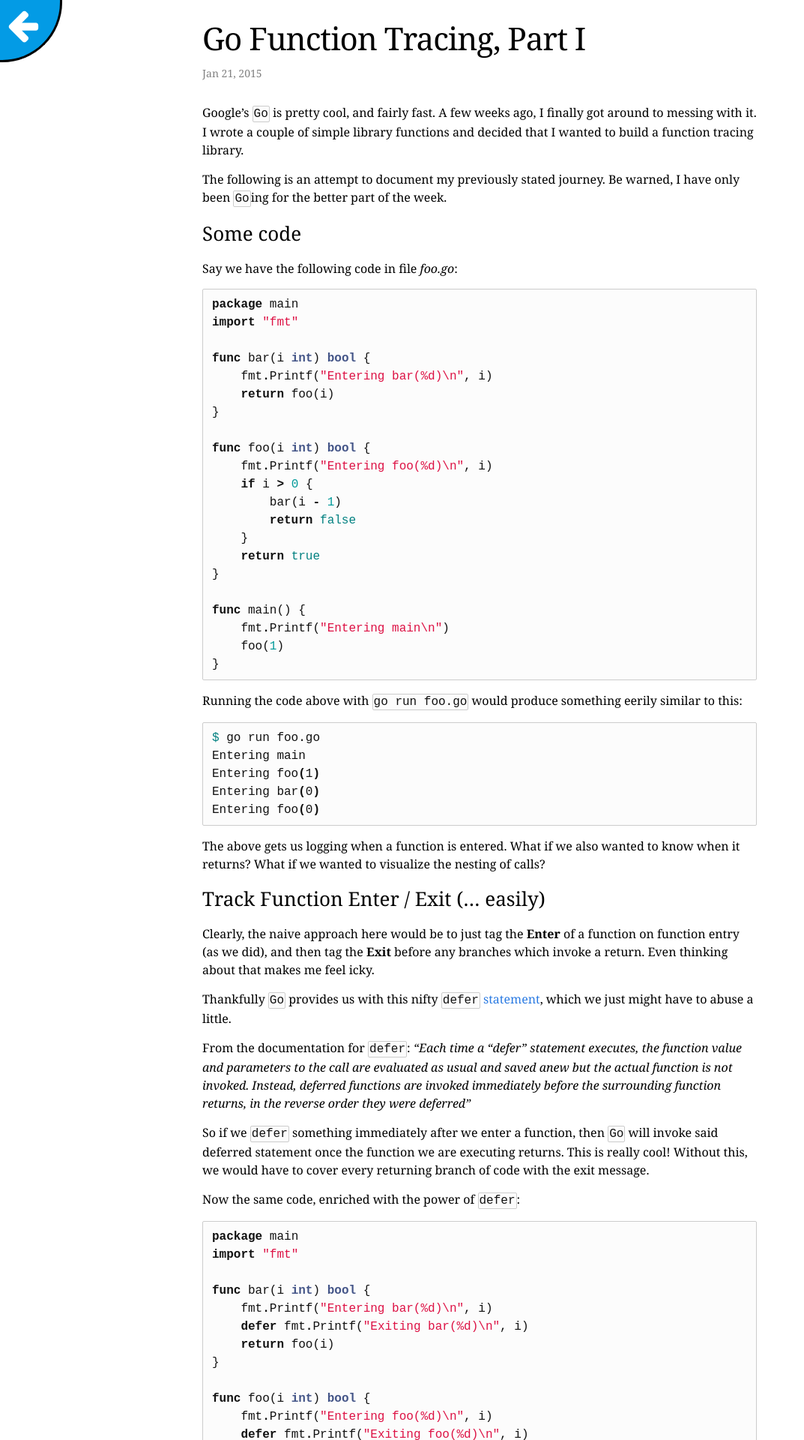
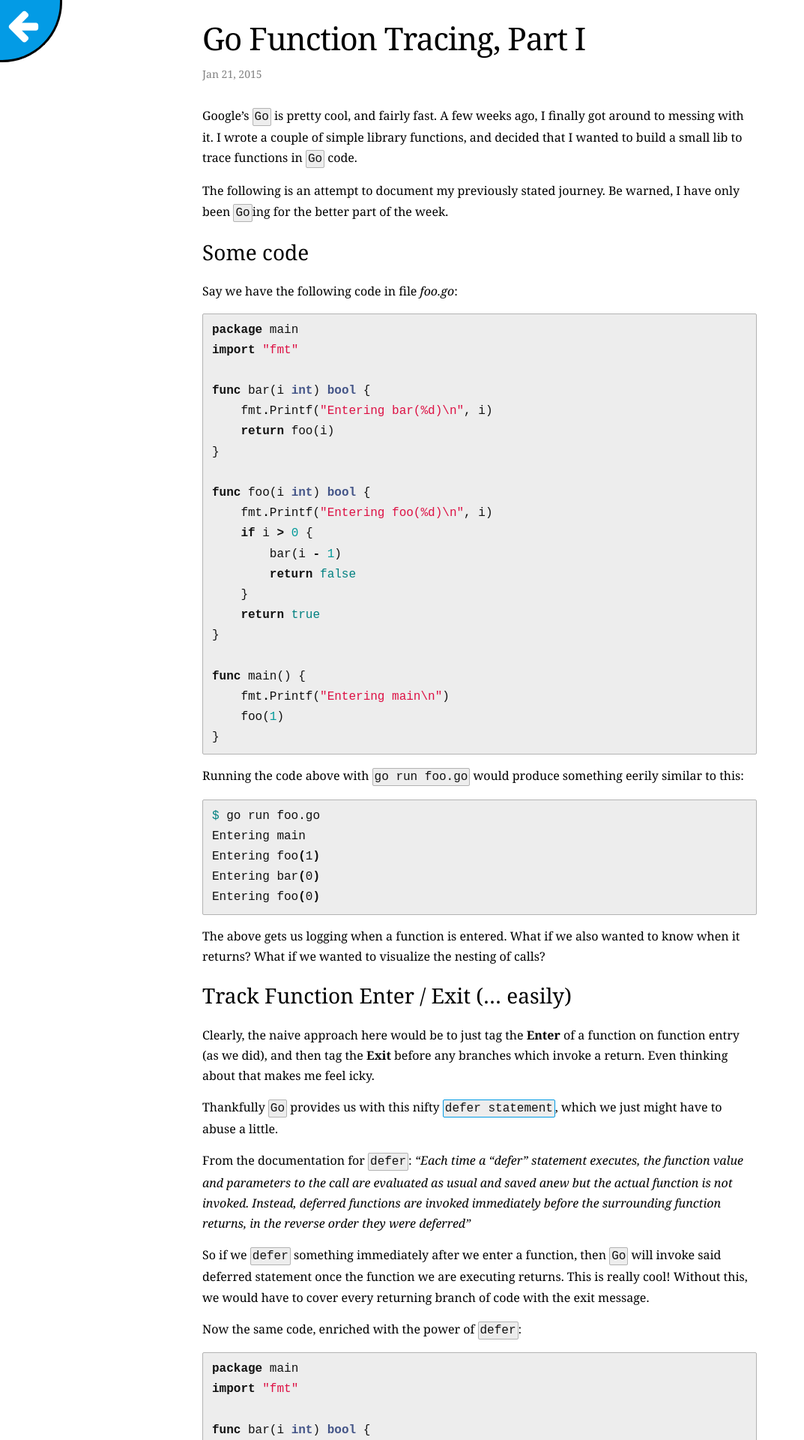
Before and after one commit to sabhiram/sabhiram.github.io, a Jekyll site: the page built from _posts/2015-01-21-golang_trace_fns_part_1.md, in a window 1280 px wide. Shown: the top 1920 px of the page at 75% size, without its empty margins (0-1073 px from the left). Built offline with Jekyll 4.4.1, drawn with Linux system fonts in a browser that asks for light colours; nearby versions of some CDN libraries; some of the changed text lies outside the part shown.

Commit message:
CSS update + minor fixes to post numero 0

```diff
--- a/_posts/2015-01-21-golang_trace_fns_part_1.md
+++ b/_posts/2015-01-21-golang_trace_fns_part_1.md
@@ -5,7 +5,7 @@ categories: Go
 tags: Go
 ---
 
-Google's `Go` is pretty cool, and fairly fast. A few weeks ago, I finally got around to messing with it. I wrote a couple of simple library functions and decided that I wanted to build a function tracing library.
+Google's `Go` is pretty cool, and fairly fast. A few weeks ago, I finally got around to messing with it. I wrote a couple of simple library functions, and decided that I wanted to build a small lib to trace functions in `Go` code.
 
 The following is an attempt to document my previously stated journey. Be warned, I have only been `Go`ing for the better part of the week.
 
@@ -51,7 +51,7 @@ The above gets us logging when a function is entered. What if we also wanted to
 
 Clearly, the naive approach here would be to just tag the **Enter** of a function on function entry (as we did), and then tag the **Exit** before any branches which invoke a return. Even thinking about that makes me feel icky.
 
-Thankfully `Go` provides us with this nifty [`defer` statement](https://golang.org/ref/spec#Defer_statements), which we just might have to abuse a little.
+Thankfully `Go` provides us with this nifty [`defer statement`](https://golang.org/ref/spec#Defer_statements), which we just might have to abuse a little.
 
 From the documentation for `defer`:
 *"Each time a "defer" statement executes, the function value and parameters to the call are evaluated as usual and saved anew but the actual function is not invoked. Instead, deferred functions are invoked immediately before the surrounding function returns, in the reverse order they were deferred"*
@@ -99,7 +99,7 @@ Exiting foo(1)
 Exiting main()
 {% endhighlight %}
 
-Great! We avoided having to print an exit statement for each branch which returned from the function. Wouldn't it be nice if we did not have to explicitly name the function in our `fmt.Printf(..)` statements?
+Great! We avoided having to print an exit statement for each branch which returned from the function. Wouldn't it be nice if we did not have to explicitly name the function in our `fmt.Printf()` statements?
 
 ### Extracting Function Names (at runtime)
 
@@ -194,7 +194,7 @@ Exiting  main
 
 Seems like we lost the parameter logging, we will re-visit that later. Also, being the keen reader, and disciplined coder you are, the copy-pasted section in `_enter()` and `_exit()` is probably irking you. Good, we are on the same page.
 
-One option to remedy the above issue is to invoke another helper function to simply fetch the caller's caller's name (change the "skip" in `runtime.Caller(..)` from `1` to `2`), another option is explored below.
+One option to remedy the above issue is to invoke another helper function to simply fetch the caller's caller's name (change the "skip" in `runtime.Caller()` from `1` to `2`), another option is explored below.
 
 ### One* for the price of Two
 
--- a/_sass/_base.scss
+++ b/_sass/_base.scss
@@ -98,7 +98,7 @@ a {
 
     &:hover {
         color: $text-color;
-        text-decoration: underline;
+        text-decoration: none;
     }
 }
 
@@ -179,7 +179,19 @@ code {
 }
 
 code {
-    padding: 1px 1px;
+    padding: 2px 2px;
+
+    // Special case link w/in <a>
+    a & {
+        border: 1px solid $sab-text-alt;
+        @include transition(all 0.3s ease);
+
+        &:hover {
+            background-color: $sab-text-alt;
+            border: 1px solid $text-color;
+            color: $background-color;
+        }
+    }
 }
 
 pre {
@@ -192,6 +204,7 @@ pre {
         padding-left: 0;
     }
 }
+
 
 
 
--- a/_sass/_layout.scss
+++ b/_sass/_layout.scss
@@ -172,7 +172,7 @@
 
 .post-link {
     display: block;
-    font-size: 24px;
+    font-size: 1.5rem;
 }
 
 
@@ -198,26 +198,26 @@
     margin-bottom: $spacing-unit;
 
     h2 {
-        font-size: 32px;
+        font-size: 34px;
 
         @include media-query($on-laptop) {
-            font-size: 28px;
+            font-size: 30px;
         }
     }
 
     h3 {
-        font-size: 26px;
+        font-size: 28px;
 
         @include media-query($on-laptop) {
-            font-size: 22px;
+            font-size: 24px;
         }
     }
 
     h4 {
-        font-size: 20px;
+        font-size: 22px;
 
         @include media-query($on-laptop) {
-            font-size: 18px;
+            font-size: 20px;
         }
     }
 }
--- a/_sass/_main.scss
+++ b/_sass/_main.scss
@@ -164,13 +164,10 @@ ul.sab-ul-inline li a {
     content: "my github stuff";
 }
 
-.footer-img-div {
-    position: fixed;
 
-    bottom: 0; right: 0;
-    z-index: 1000;
-}
-
+/*
+    Style for the POST pages / back button
+*/
 .sab-page-back {
     width: 80px;
     height: 80px;
--- a/css/main.scss
+++ b/css/main.scss
@@ -10,7 +10,7 @@
 $base-font-family: "PT Serif", Georgia, "Times New Roman", serif;
 $base-font-size:   16px;
 $small-font-size:  $base-font-size * 0.875;
-$base-line-height: 1.5;
+$base-line-height: 1.7;
 
 $spacing-unit:     30px;
 
@@ -32,8 +32,8 @@ $sab-popup-text-color:  #999999;
 $sab-text-alt:          #039be5;
 $sab-text-alt-light:    lighten($sab-text-alt, 30%);
 
-$sab-code-color:        darken(#ffffff, 1%);
-$sab-code-border:       darken(#ffffff, 20%);
+$sab-code-color:        darken(#ffffff, 7%);
+$sab-code-border:       darken(#ffffff, 30%);
 $sab-code-text-color:   #111111;
 
 
```
Also changed, not shown: other parts of _posts/2015-01-21-golang_trace_fns_part_1.md (+2 -2 lines), about.md (+1 -1 lines).
